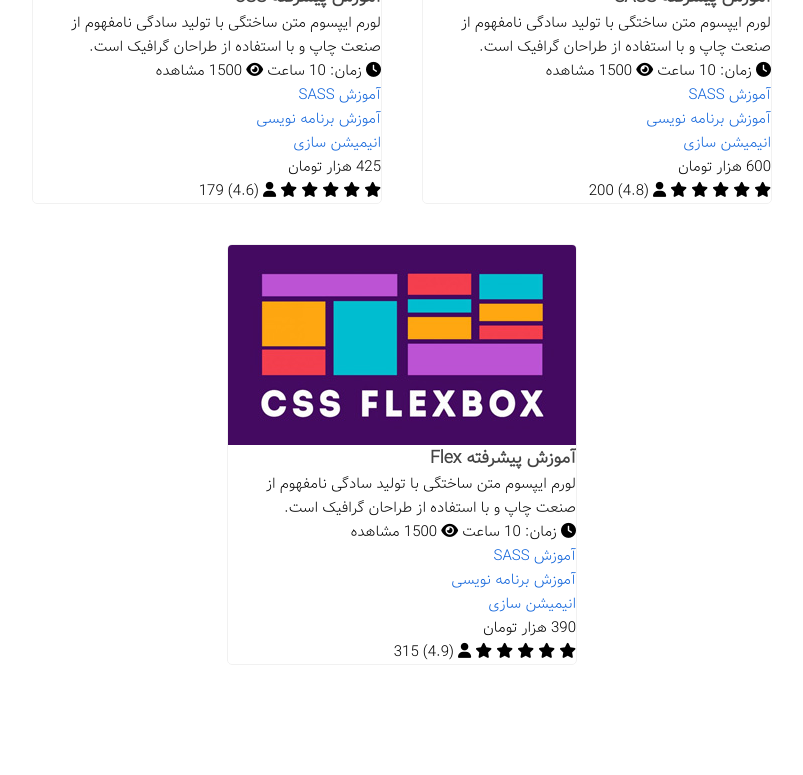
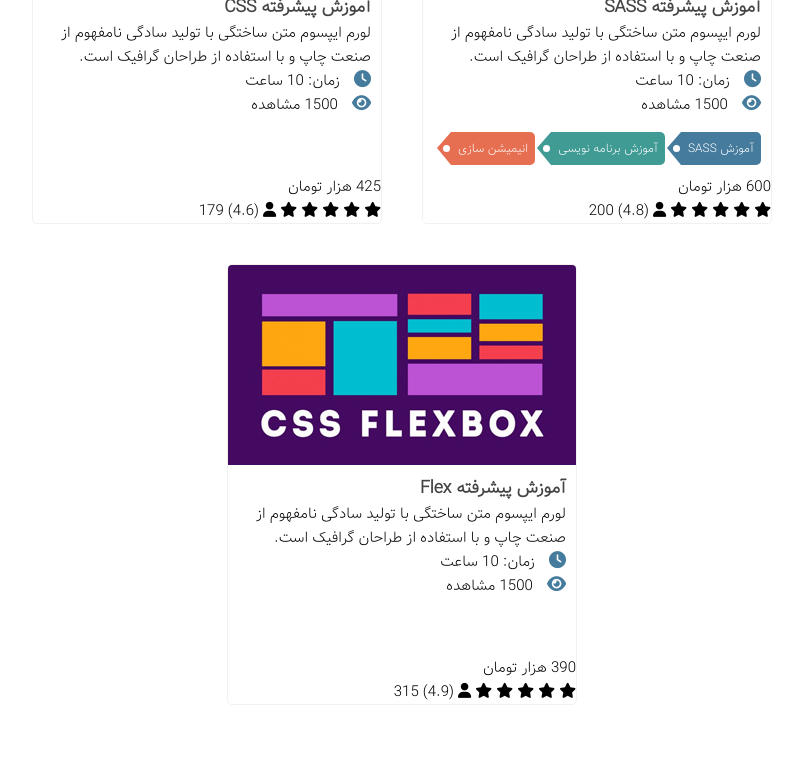
Before and after one commit to iamrf/30ka-template, a plain HTML site: page index.html in a window 1280 px wide. Shown: the part 1120-1895 px from the top of the page, without its empty margins (238-1041 px from the left). Before the commit the page ends 1855 px from the top, so only its background shows below. Drawn offline with Linux system fonts and the light colour scheme.

Commit message:
Course Body section designed

```diff
--- a/index.html
+++ b/index.html
@@ -236,9 +236,9 @@
                                     <span>1500 مشاهده</span>
                                 </span>
                                 <ul class="course__tags">
-                                    <li class="course__tag"><a href="#">آموزش SASS</a></li>
-                                    <li class="course__tag"><a href="#">آموزش برنامه نویسی</a></li>
-                                    <li class="course__tag"><a href="#">انیمیشن سازی</a></li>
+                                    <li class="course__tag course__tag--blue"><a href="#">آموزش SASS</a></li>
+                                    <li class="course__tag course__tag--green"><a href="#">آموزش برنامه نویسی</a></li>
+                                    <li class="course__tag course__tag--orange"><a href="#">انیمیشن سازی</a></li>
                                 </ul>
                             </div>
                         </div>
--- a/stylesheets/abstracts/_variables.scss
+++ b/stylesheets/abstracts/_variables.scss
@@ -11,6 +11,7 @@ $color-blue2: #457b9d;
 $color-blue3: #2196f3;
 
 $color-green1: #d3f4f2;
+$color-green2: #409b95;
 
 $color-orange1: #e76f51;
 $color-orange2: #d35400;
--- a/stylesheets/components/_courses.scss
+++ b/stylesheets/components/_courses.scss
@@ -36,29 +36,29 @@
             &::after {
                 transform: scale(1);
             }
-            & .course__details-link{
+            & .course__details-link {
                 left: 1.8rem;
                 opacity: 1;
             }
-            & .course__social-media i{
+            & .course__social-media i {
                 opacity: 1;
                 transform: scale(1);
             }
         }
     }
-    &__details-link{
+    &__details-link {
         position: absolute;
         top: 1rem;
         left: 1rem;
         z-index: 1;
         color: $color-white;
         opacity: 0;
-        transition: all .2s ease-in-out;
-        &:hover{
-            color: $color-white-f1;
+        transition: all 0.2s ease-in-out;
+        &:hover {
+            color: $color-gray-9;
         }
     }
-    &__social-media{
+    &__social-media {
         position: absolute;
         bottom: 0;
         z-index: 1;
@@ -70,16 +70,88 @@
             font-size: 2rem;
             opacity: 0;
             transform: scale(1.7);
-            transition: all .3s linear;
-            &:hover{
+            transition: all 0.3s linear;
+            &:hover {
                 color: $color-orange1;
             }
         }
-        & :nth-child(2){
+        & :nth-child(2) {
             margin-right: auto;
         }
     }
-    &__img{
+    &__img {
         display: block;
     }
+    // Body
+    &__body {
+        padding: 1rem;
+    }
+    &__details {
+        display: flex;
+        flex-direction: column;
+        align-items: flex-start;
+
+        & i {
+            font-size: 1.7rem;
+            margin-left: 1rem;
+            color: $color-blue2;
+        }
+    }
+    &__tags {
+        display: flex;
+        justify-content: center;
+    }
+    &__tag {
+        position: relative;
+        padding: 0.7rem;
+        margin: 1.5rem 0 0 1.6rem;
+        white-space: nowrap;
+        font-size: 1.2rem;
+        border-top-right-radius: 0.5rem;
+        border-bottom-right-radius: 0.5rem;
+        & a {
+            color: $color-white;
+            &:hover {
+                color: $color-gray-9;
+            }
+        }
+        &::before {
+            content: "";
+            position: absolute;
+            top: 1.3rem;
+            left: -0.8rem;
+            z-index: 1;
+            width: 0.7rem;
+            height: 0.7rem;
+            background-color: $color-white;
+            border-radius: 50%;
+        }
+        &::after {
+            content: "";
+            position: absolute;
+            top: 0;
+            left: -2.4rem;
+            border-color: transparent;
+            border-style: solid;
+            border-width: 1.6rem 1.4rem 1.7rem 1rem;
+        }
+        &--blue {
+            background-color: $color-blue2;
+            &::after {
+                border-right-color: $color-blue2;
+            }
+        }
+        &--green {
+            background-color: $color-green2;
+            &::after {
+                border-right-color: $color-green2;
+            }
+        }
+        &--orange {
+            background-color: $color-orange1;
+            &::after {
+                border-right-color: $color-orange1;
+            }
+        }
+    }
 }
```
Also changed, not shown: stylesheets/main.css, 1 other file.
